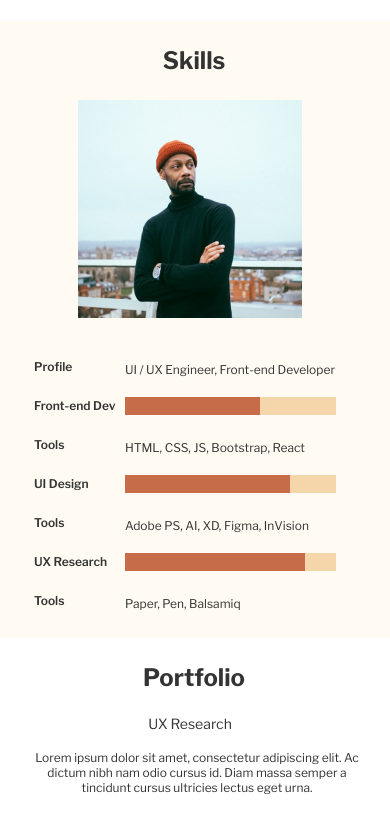
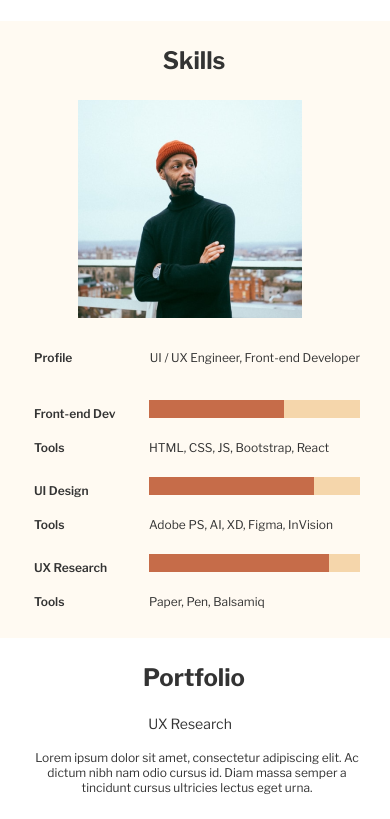
Before and after one commit to ArtemSmotritel/figmaExploaring, a plain HTML site: page index.html in a window 390 px wide. Shown: the part 547-1366 px from the top of the page. Drawn offline with nearby package versions, Linux system fonts and the light colour scheme.

Commit message:
first mobile version

```diff
--- a/fonts.css
+++ b/fonts.css
@@ -39,10 +39,11 @@ p {
   letter-spacing: 0em;
 }
 
-h5 {
+h6 {
   font-weight: 600;
   font-size: 12px;
   line-height: 25px;
+  text-align: left;
 }
 
 h4 {
@@ -58,7 +59,7 @@ footer span {
   line-height: 17px;
 }
 
-span:last-child {
+footer span:last-child {
   font-size: 12px;
   line-height: 15px;
 }
--- a/index.html
+++ b/index.html
@@ -19,9 +19,6 @@
   <body>
     <header>
       <div id="burger">
-        <!-- <div class="line"></div>
-        <div class="line"></div>
-        <div class="line"></div> -->
         <hr />
         <hr />
         <hr />
@@ -51,7 +48,7 @@
           adipiscing elit. Egestas porttitor nulla nulla egestas odio pharetra
           egestas aliquet mollis.
         </p>
-        <p id="secondP">
+        <p id="second-paragraph">
           Arcu, sed nisi, mi, arcu libero phasellus tincidunt. Rhoncus, diam
           penatibus aliquet tellus, in rutrum augue. Pellentesque senectus risus
           consectetur et sed purus sed. Consectetur adipiscing elit. Egestas
@@ -61,7 +58,7 @@
       </section>
       <section id="skills">
         <h1>Skills</h1>
-        <picture id="profilePicture">
+        <picture id="profile-picture">
           <source
             media="(min-width: 600px)"
             srcset="./images/desktop/profilePicture.png"
@@ -71,52 +68,49 @@
             alt="The bridge in close zoom"
           />
         </picture>
-        <table>
-          <thead>
-            <tr>
-              <td><h5>Profile</h5></td>
-              <td><p>UI / UX Engineer, Front-end Developer</p></td>
-            </tr>
-          </thead>
-          <tbody>
-            <tr>
-              <td><h5>Front-end Dev</h5></td>
-              <td>
+
+        <div class="profile-description">
+          <h6>Profile</h6>
+          <span>UI / UX Engineer, Front-end Developer</span>
+        </div>
+        <div class="skills-table">
+          <div class="skill">
+            <div class="line">
+              <h6>Front-end Dev</h6>
               <div class="bar">
                 <div class="status" style="width: 135px"></div>
               </div>
-              </td>
-            </tr>
-            <tr>
-              <td><h5>Tools</h5></td>
-              <td><p>HTML, CSS, JS, Bootstrap, React</p></td>
-            </tr>
-            <tr>
-              <td><h5>UI Design</h5></td>
-              <td>
+            </div>
+            <div class="line">
+              <h6>Tools</h6>
+              <span>HTML, CSS, JS, Bootstrap, React</span>
+            </div>
+          </div>
+          <div class="skill">
+            <div class="line">
+              <h6>UI Design</h6>
               <div class="bar">
                 <div class="status" style="width: 165px"></div>
               </div>
-              </td>
-            </tr>
-            <tr>
-              <td><h5>Tools</h5></td>
-              <td><p>Adobe PS, AI, XD, Figma, InVision</p></td>
-            </tr>
-            <tr>
-              <td><h5>UX Research</h5></td>
-              <td>
+            </div>
+            <div class="line">
+              <h6>Tools</h6>
+              <span>Adobe PS, AI, XD, Figma, InVision</span>
+            </div>
+          </div>
+          <div class="skill">
+            <div class="line">
+              <h6>UX Research</h6>
               <div class="bar">
                 <div class="status" style="width: 180px"></div>
               </div>
-              </td>
-            </tr>
-            <tr>
-              <td><h5>Tools</h5></td>
-              <td><p>Paper, Pen, Balsamiq</p></td>
-            </tr>
-          </tbody>
-        </table>
+            </div>
+            <div class="line">
+              <h6>Tools</h6>
+              <span>Paper, Pen, Balsamiq</span>
+            </div>
+          </div>
+        </div>
       </section>
       <section id="portfolio">
         <h1>Portfolio</h1>
@@ -134,7 +128,7 @@
                 srcset="./images/desktop/farBridge.png"
               />
               <img
-                class="UpperImg"
+                class="upper-img"
                 src="./images/mobile/farBridge.png"
                 alt="A bridge over the river with boats"
               />
@@ -157,7 +151,7 @@
                 srcset="./images/desktop/closeZoomBridge.png"
               />
               <img
-                class="UpperImg"
+                class="upper-img"
                 src="./images/mobile/closeZoomBridge.png"
                 alt="The bridge in close zoom"
               />
--- a/style.css
+++ b/style.css
@@ -67,7 +67,8 @@ footer {
   background-color: #fffaf2;
 }
 
-section, footer {
+section,
+footer {
   display: flex;
   flex-direction: column;
   align-items: center;
@@ -83,11 +84,11 @@ p {
   margin-top: 18px;
 }
 
-#secondP {
+#second-paragraph {
   margin-top: 4px;
 }
 
-#profilePicture {
+#profile-picture {
   margin-top: 25px;
   margin-right: 14px;
 }
@@ -98,27 +99,60 @@ p {
   height: 617px;
 }
 
-table {
+#skills h6 {
+  margin: 0;
+  padding: 0;
+  display: inline;
+  text-align: left;
+}
+
+.profile-description {
   width: 100%;
-  margin-top: 20px;
-  margin-left: -16px;
+  margin-top: 24px;
+  margin-bottom: 30px;
+  display: flex;
+  justify-content: space-between;
+  align-items: baseline;
+}
+
+.skills-table {
+  width: 100%;
+  display: flex;
+  flex-direction: column;
+  gap: 17px;
+}
+
+.skill {
+  width: 100%;
+  display: flex;
+  flex-wrap: wrap;
+  align-items: baseline;
+  gap: 9px;
+}
+
+.line {
+  width: 100%;
+  display: flex;
+  align-items: baseline;
+  justify-content: space-between;
+}
+
+.line span {
+  width: 211px;
 }
 
 .bar {
   width: 211px;
   height: 18px;
   background-color: #f5d6ab;
+  margin: 0;
+  padding: 0;
 }
 
 .status {
   z-index: 2;
   height: 18px;
   background-color: #c66c49;
-}
-
-h5 {
-  margin: 0;
-  padding-left: 5px;
 }
 
 /* ////////////////////////////////////////// */
@@ -140,7 +174,7 @@ h5 {
   gap: 11px;
 }
 
-.UpperImg {
+.upper-img {
   margin-bottom: 9px;
 }
 
```
Lines whose indentation alone changed are shown as unchanged.
